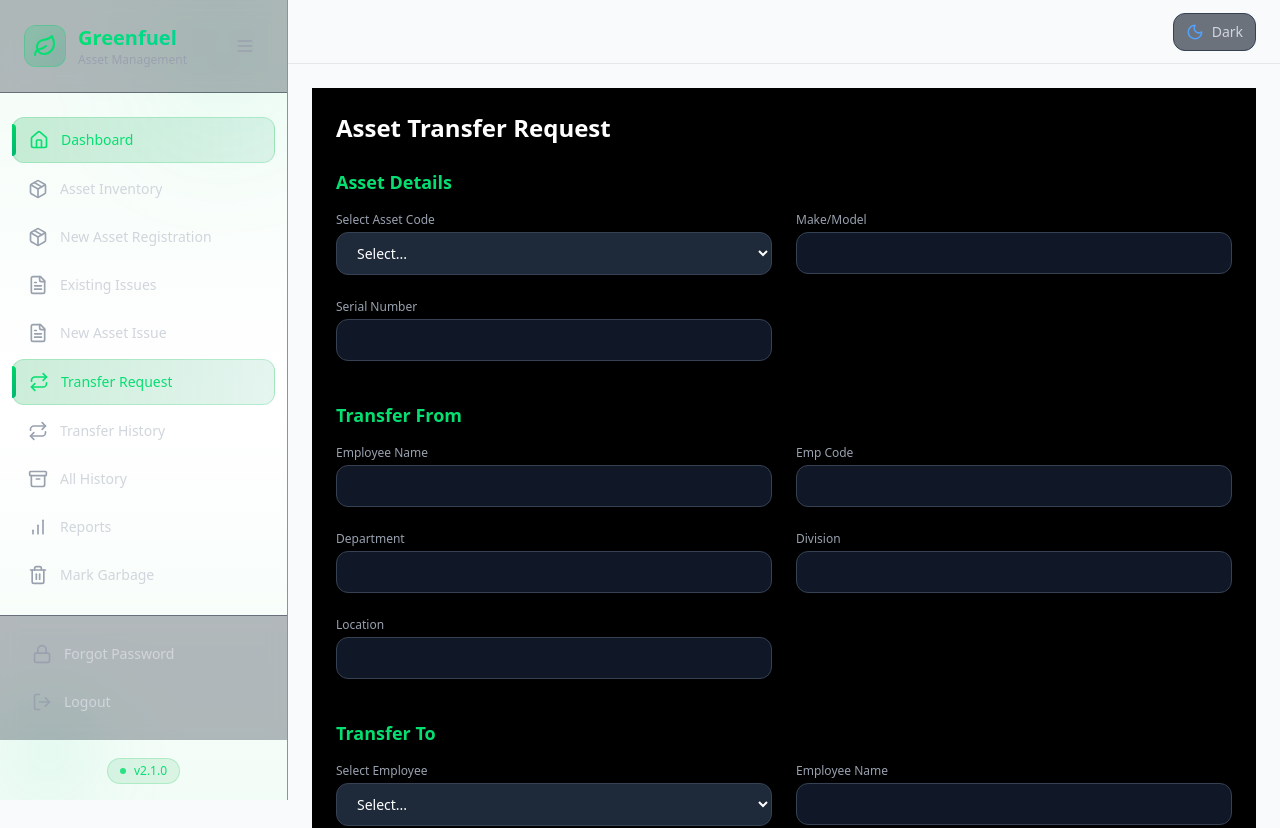
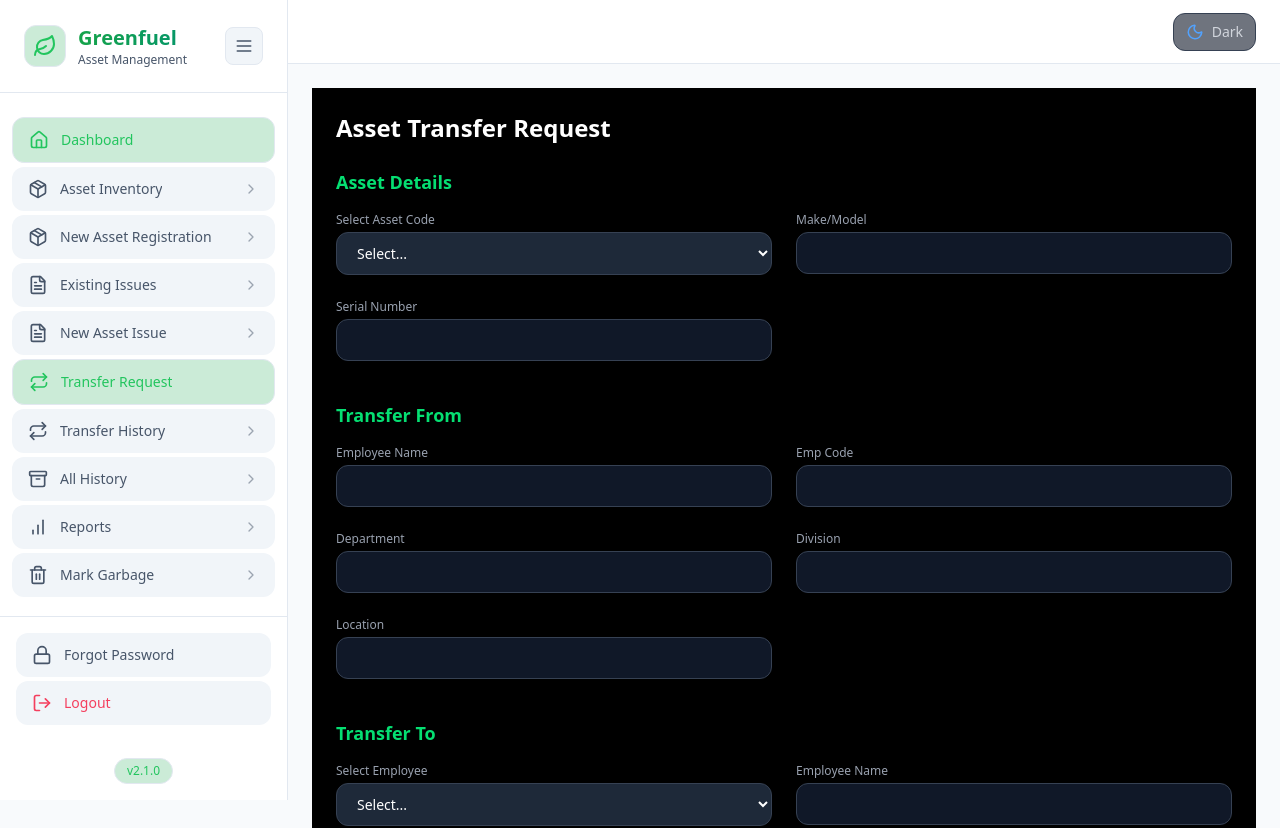
Before and after one commit to AmanBhatt0910/greenfuel-asset-management, a Next.js app: page /dashboard/transfer/new in a window 1280 px wide. Shown: the top 828 px of the page. Built offline with nearby package versions, Linux system fonts and the light colour scheme.

Commit message:
toggle theme added in sidebar

```diff
--- a/src/app/dashboard/layout.jsx
+++ b/src/app/dashboard/layout.jsx
@@ -1,18 +1,19 @@
 // src/app/dashboard/layout.jsx
 
 "use client";
+
 import { motion } from "framer-motion";
 import Sidebar from "@/components/Sidebar";
 import ThemeToggle from "@/components/ThemeToggle";
 
 export default function DashboardLayout({ children }) {
   return (
-    <div className="flex min-h-screen bg-[var(--background)] text-[var(--foreground)]">
+    <div className="flex min-h-screen bg-[color:var(--background)] text-[color:var(--foreground)]">
       <Sidebar />
 
       <main className="flex-1 flex flex-col overflow-hidden">
         {/* Top Bar */}
-        <header className="h-16 flex items-center justify-end px-6 border-b border-gray-200 dark:border-gray-800">
+        <header className="h-16 flex items-center justify-end px-6 surface border-b border-default">
           <ThemeToggle />
         </header>
 
--- a/src/app/dashboard/page.jsx
+++ b/src/app/dashboard/page.jsx
@@ -42,7 +42,6 @@ export default function Dashboard() {
           fetch("/api/dashboard/stats", {
             headers: { Authorization: `Bearer ${token}` },
           }),
-
           fetch("/api/history?limit=50", {
             headers: { Authorization: `Bearer ${token}` },
           }),
@@ -97,9 +96,9 @@ export default function Dashboard() {
   ];
 
   const pieData = [
-    { name: "Issued", value: stats.issuedAssets, color: "#38bdf8" },
-    { name: "In Stock", value: stats.inStockAssets, color: "#facc15" },
-    { name: "Garbage", value: stats.garbageAssets, color: "#f43f5e" },
+    { name: "Issued", value: stats.issuedAssets, color: "var(--info)" },
+    { name: "In Stock", value: stats.inStockAssets, color: "var(--warning)" },
+    { name: "Garbage", value: stats.garbageAssets, color: "var(--danger)" },
   ];
 
   return (
@@ -112,7 +111,7 @@ export default function Dashboard() {
       {/* Header */}
       <div className="flex items-center justify-between">
         <div>
-          <h2 className="text-4xl font-bold bg-gradient-to-r from-green-400 to-emerald-400 bg-clip-text text-transparent">
+          <h2 className="text-4xl font-bold gradient-accent bg-clip-text text-transparent">
             Dashboard
           </h2>
           <p className="text-secondary mt-1">
@@ -120,7 +119,7 @@ export default function Dashboard() {
           </p>
         </div>
 
-        <div className="hidden md:flex items-center gap-2 px-4 py-2 rounded-xl bg-green-500/10 border border-green-500/20 text-green-400 text-sm">
+        <div className="hidden md:flex items-center gap-2 px-4 py-2 rounded-xl accent-bg border border-[color:var(--accent)]/20 accent text-sm">
           <TrendingUp size={16} />
           System Healthy
         </div>
@@ -134,11 +133,12 @@ export default function Dashboard() {
             <motion.div
               key={i}
               whileHover={{ y: -6 }}
-              className="relative overflow-hidden rounded-2xl border border-[color:var(--border)]/60 surface backdrop-blur-xl shadow-lg"
+              className="relative overflow-hidden rounded-2xl surface border border-[color:var(--border)]/60 backdrop-blur-xl shadow-lg"
             >
               <div className="relative p-6 flex items-center gap-4">
+                {/* ICON COLORS KEPT STATIC */}
                 <div
-                  className={`p-4 rounded-xl bg-gradient-to-br ${s.gradient} text-primary shadow-lg`}
+                  className={`p-4 rounded-xl bg-gradient-to-br ${s.gradient} text-white shadow-lg`}
                 >
                   <Icon size={24} />
                 </div>
@@ -158,7 +158,7 @@ export default function Dashboard() {
       {/* Charts + Activity */}
       <div className="grid grid-cols-1 lg:grid-cols-2 gap-6">
         {/* Pie Chart */}
-        <div className="rounded-2xl border border-[color:var(--border)] surface p-6 shadow-lg">
+        <div className="rounded-2xl surface border border-[color:var(--border)] p-6 shadow-lg">
           <h3 className="text-lg font-semibold text-primary mb-4">
             Asset Status Distribution
           </h3>
@@ -184,8 +184,8 @@ export default function Dashboard() {
           </div>
         </div>
 
-        {/* Recent Activity (Paginated) */}
-        <div className="rounded-2xl border border-[color:var(--border)] surface p-6 shadow-lg">
+        {/* Recent Activity */}
+        <div className="rounded-2xl surface border border-[color:var(--border)] p-6 shadow-lg">
           <h3 className="text-lg font-semibold text-primary mb-4 flex items-center gap-2">
             <History size={18} />
             Recent Activity
@@ -200,12 +200,12 @@ export default function Dashboard() {
               paginatedHistory.map((h) => (
                 <div
                   key={h.id}
-                  className="p-3 rounded-xl border border-[color:var(--border)] surface-muted"
+                  className="p-3 rounded-xl surface-muted border border-[color:var(--border)]"
                 >
-                  <p className="text-sm text-gray-200">
+                  <p className="text-sm text-primary">
                     {h.description}
                   </p>
-                  <p className="text-xs text-gray-500 mt-1">
+                  <p className="text-xs text-secondary mt-1">
                     {new Date(h.created_at).toLocaleString()}
                   </p>
                 </div>
@@ -219,7 +219,7 @@ export default function Dashboard() {
               <button
                 disabled={currentPage === 1}
                 onClick={() => setCurrentPage((p) => p - 1)}
-                className="px-3 py-1 rounded-lg text-sm bg-gray-800 border border-[color:var(--border)] disabled:opacity-40"
+                className="px-3 py-1 rounded-lg text-sm surface-muted border border-[color:var(--border)] disabled:opacity-40"
               >
                 Previous
               </button>
@@ -231,7 +231,7 @@ export default function Dashboard() {
               <button
                 disabled={currentPage === totalPages}
                 onClick={() => setCurrentPage((p) => p + 1)}
-                className="px-3 py-1 rounded-lg text-sm bg-gray-800 border border-[color:var(--border)] disabled:opacity-40"
+                className="px-3 py-1 rounded-lg text-sm surface-muted border border-[color:var(--border)] disabled:opacity-40"
               >
                 Next
               </button>
--- a/src/app/forgot-password/page.jsx
+++ /dev/null
@@ -1,47 +0,0 @@
-"use client";
-import { useState } from "react";
-import { useRouter } from "next/navigation";
-
-export default function ForgotPassword() {
-  const router = useRouter();
-  const [email, setEmail] = useState("");
-  const [success, setSuccess] = useState(false);
-
-  const handleReset = (e) => {
-    e.preventDefault();
-    setSuccess(true);
-    // Simulate reset email sent
-    setTimeout(() => router.push("/"), 2000);
-  };
-
-  return (
-    <div className="flex items-center justify-center min-h-screen bg-black">
-      <div className="w-full max-w-md p-8 bg-gray-900 rounded-xl shadow-lg border border-gray-700">
-        <h2 className="text-2xl font-bold mb-6 text-white text-center">Forgot Password</h2>
-        {success ? (
-          <p className="text-green-400 text-center">Password reset link sent! Redirecting...</p>
-        ) : (
-          <form onSubmit={handleReset} className="space-y-4">
-            <div>
-              <label className="block text-gray-300 mb-1">Email</label>
-              <input
-                type="email"
-                value={email}
-                onChange={(e) => setEmail(e.target.value)}
-                placeholder="admin@greenfuel.com"
-                className="w-full px-4 py-2 rounded-lg bg-gray-800 border border-gray-700 text-white focus:outline-none focus:ring-2 focus:ring-green-500"
-                required
-              />
-            </div>
-            <button
-              type="submit"
-              className="w-full py-2 mt-2 bg-green-600 hover:bg-green-700 rounded-lg font-semibold shadow-lg transition-all"
-            >
-              Send Reset Link
-            </button>
-          </form>
-        )}
-      </div>
-    </div>
-  );
-}
--- a/src/components/Sidebar.jsx
+++ b/src/components/Sidebar.jsx
@@ -1,21 +1,32 @@
 // src/components/Sidebar.jsx
 
 "use client";
+
 import { useState, useEffect } from "react";
-import { useRouter, usePathname } from "next/navigation"; // ✅ usePathname for active state
+import { useRouter, usePathname } from "next/navigation";
 import {
-  Home, Package, FileText, Repeat, BarChart, Trash2, Archive, Lock, Menu, LogOut, ChevronRight, Leaf
+  Home,
+  Package,
+  FileText,
+  Repeat,
+  BarChart,
+  Trash2,
+  Archive,
+  Lock,
+  Menu,
+  LogOut,
+  ChevronRight,
+  Leaf,
 } from "lucide-react";
 
 export default function Sidebar() {
   const router = useRouter();
-  const pathname = usePathname(); // ✅ get current route
+  const pathname = usePathname();
   const [collapsed, setCollapsed] = useState(false);
   const [mounted, setMounted] = useState(false);
 
-  useEffect(() => {
-    setMounted(true);
-  }, []);
+  useEffect(() => setMounted(true), []);
+  if (!mounted) return null;
 
   const menu = [
     { name: "Dashboard", icon: <Home size={20} />, href: "/dashboard" },
@@ -37,148 +48,122 @@ export default function Sidebar() {
 
   const handleNavigation = (href, isLogout) => {
     if (isLogout) {
-      console.log("Logging out...");
       localStorage.removeItem("token");
-      router.push("/"); // ✅ logout redirect
+      router.push("/");
     } else {
-      router.push(href); // ✅ real navigation
+      router.push(href);
     }
   };
 
-  if (!mounted) return null;
-
   return (
     <aside
-      className={`h-screen transition-all duration-300 ease-in-out ${
+      className={`h-screen sticky top-0 transition-all duration-300 ${
         collapsed ? "w-20" : "w-72"
-      } surface dark:bg-gradient-to-b dark:from-gray-950 dark:via-gray-900 dark:to-black flex flex-col border-r border-gray-800/50 sticky top-0 backdrop-blur-xl relative overflow-hidden`}
+      } surface border-r border-default backdrop-blur-xl flex flex-col overflow-hidden`}
     >
-      {/* Background Effects */}
-      <div className="absolute inset-0 bg-gradient-to-b from-green-500/5 via-transparent to-green-500/5 pointer-events-none"></div>
-      <div className="absolute top-0 right-0 w-32 h-32 bg-green-400/10 rounded-full blur-3xl"></div>
-      <div className="absolute bottom-0 left-0 w-24 h-24 bg-emerald-400/10 rounded-full blur-2xl"></div>
-
       {/* Brand Header */}
       <div
-        className={`relative z-10 flex items-center p-6 border-b border-gray-800/50 bg-gray-900/30 backdrop-blur-sm
-          ${collapsed ? "justify-center" : "justify-between"}`}
+        className={`flex items-center p-6 border-b border-default ${
+          collapsed ? "justify-center" : "justify-between"
+        }`}
       >
         {!collapsed && (
-          <div className="flex items-center space-x-3">
-            <div className="p-2 rounded-xl bg-gradient-to-br from-green-400/20 to-emerald-600/20 border border-green-400/30">
-              <Leaf size={24} className="text-green-400" />
+          <div className="flex items-center gap-3">
+            <div className="p-2 rounded-xl accent-bg border border-default">
+              <Leaf size={24} className="accent" />
             </div>
             <div>
-              <h2 className="text-xl font-bold bg-gradient-to-r from-green-400 to-emerald-400 bg-clip-text text-transparent">
+              <h2 className="text-xl font-bold gradient-accent bg-clip-text text-transparent">
                 Greenfuel
               </h2>
-              <p className="text-xs text-gray-400 font-medium">Asset Management</p>
-            </div>
-          </div>
-        )}
-
-        {collapsed && (
-          <div className="flex-1 flex justify-center">
-            <div className="p-2 rounded-xl bg-gradient-to-br from-green-400/20 to-emerald-600/20 border border-green-400/30">
-              <Leaf size={24} className="text-green-400" />
+              <p className="text-xs text-secondary">Asset Management</p>
             </div>
           </div>
         )}
 
         <button
           onClick={() => setCollapsed(!collapsed)}
-          className="p-2 rounded-lg hover:bg-gray-800/50 transition-all duration-200 group ml-auto"
+          className="p-2 rounded-lg surface-muted border border-default"
         >
-          <Menu size={20} className="text-gray-400 group-hover:text-green-400 transition-colors" />
+          <Menu size={20} className="text-secondary" />
         </button>
       </div>
 
+      {/* Main Menu */}
+      <div className="flex-1 overflow-y-auto px-3 py-6">
+        <nav className="flex flex-col gap-1">
+          {menu.map((item, i) => {
+            const isActive =
+              pathname === item.href || pathname.startsWith(item.href);
 
-      {/* Main Menu */}
-      <div className="flex-1 overflow-y-auto px-3 py-6 relative z-10">
-        <nav className="flex flex-col gap-1 mb-8">
-          {menu.map((item, i) => {
-            const isActive = pathname === item.href || pathname.startsWith(item.href);
             return (
-              <div key={i} className="relative group">
-                {isActive && (
-                  <div className="absolute left-0 top-1/2 transform -translate-y-1/2 w-1 h-8 bg-gradient-to-b from-green-400 to-emerald-500 rounded-r-full"></div>
-                )}
               <button
+                key={i}
                 onClick={() => handleNavigation(item.href)}
-                  className={`w-full flex items-center gap-3 px-4 py-3 rounded-xl transition-all duration-200 group relative overflow-hidden
-                    ${
+                className={`flex items-center gap-3 px-4 py-3 rounded-xl transition-all ${
                   isActive
-                        ? "bg-gradient-to-r from-green-600/20 to-emerald-600/10 text-green-400 font-medium border border-green-500/20"
-                        : "hover:bg-gray-800/40 hover:text-green-400 text-gray-300"
+                    ? "accent-bg accent border border-default font-medium"
+                    : "surface-muted text-secondary"
                 }`}
               >
-                  <div className={`flex-shrink-0 ${isActive ? "text-green-400" : "text-gray-400 group-hover:text-green-400"} transition-colors`}>
+                <div className={isActive ? "accent" : "text-secondary"}>
                   {item.icon}
                 </div>
-                  {!collapsed && <span className="text-sm font-medium truncate">{item.name}</span>}
+                {!collapsed && (
+                  <span className="text-sm truncate">{item.name}</span>
+                )}
                 {!collapsed && !isActive && (
-                    <ChevronRight size={16} className="ml-auto opacity-0 group-hover:opacity-100 transform translate-x-2 group-hover:translate-x-0 transition-all duration-200 text-green-400" />
+                  <ChevronRight
+                    size={16}
+                    className="ml-auto opacity-50"
+                  />
                 )}
               </button>
-              </div>
             );
           })}
         </nav>
       </div>
 
       {/* Account Section */}
-      <div className="relative z-10 p-4 border-t border-gray-800/50 bg-gray-900/30 backdrop-blur-sm">
+      <div className="p-4 border-t border-default">
         <nav className="flex flex-col gap-1">
           {accountMenu.map((item, i) => {
             const isActive = pathname === item.href;
+
             return (
-              <div key={i} className="relative group">
-                {isActive && (
-                  <div className="absolute left-0 top-1/2 transform -translate-y-1/2 w-1 h-8 bg-gradient-to-b from-green-400 to-emerald-500 rounded-r-full"></div>
-                )}
               <button
+                key={i}
                 onClick={() => handleNavigation(item.href, item.isLogout)}
-                  className={`w-full flex items-center gap-3 px-4 py-3 rounded-xl transition-all duration-200 group relative overflow-hidden
-                    ${
-                      isActive
-                        ? "bg-gradient-to-r from-green-600/20 to-emerald-600/10 text-green-400 font-medium border border-green-500/20"
-                        : item.isLogout
-                        ? "hover:bg-red-600/10 hover:text-red-400 text-gray-300 hover:border hover:border-red-500/20"
-                        : "hover:bg-gray-800/40 hover:text-green-400 text-gray-300"
+                className={`flex items-center gap-3 px-4 py-3 rounded-xl transition-all ${
+                  item.isLogout
+                    ? "text-danger surface-muted"
+                    : isActive
+                    ? "accent-bg accent border border-default"
+                    : "surface-muted text-secondary"
                 }`}
               >
-                  <div className={`flex-shrink-0 transition-colors ${
-                    isActive
-                      ? "text-green-400"
-                      : item.isLogout
-                      ? "text-gray-400 group-hover:text-red-400"
-                      : "text-gray-400 group-hover:text-green-400"
-                  }`}>
+                <div
+                  className={
+                    item.isLogout ? "text-danger" : "text-secondary"
+                  }
+                >
                   {item.icon}
                 </div>
-                  {!collapsed && <span className="text-sm font-medium truncate">{item.name}</span>}
-                  {!collapsed && !isActive && (
-                    <ChevronRight size={16} className={`ml-auto opacity-0 group-hover:opacity-100 transform translate-x-2 group-hover:translate-x-0 transition-all duration-200 ${
-                      item.isLogout ? "text-red-400" : "text-green-400"
-                    }`} />
+                {!collapsed && (
+                  <span className="text-sm truncate">{item.name}</span>
                 )}
               </button>
-              </div>
             );
           })}
         </nav>
       </div>
 
-      {/* Version Badge */}
+      {/* Version */}
       {!collapsed && (
-        <div className="relative z-10 p-4">
-          <div className="text-center">
-            <div className="inline-flex items-center px-3 py-1 rounded-full bg-green-600/10 border border-green-500/20 text-green-400 text-xs font-medium">
-              <div className="w-1.5 h-1.5 bg-green-400 rounded-full mr-2 animate-pulse"></div>
+        <div className="p-4 text-center">
+          <span className="inline-flex items-center px-3 py-1 rounded-full accent-bg border border-default accent text-xs font-medium">
             v2.1.0
-            </div>
-          </div>
+          </span>
         </div>
       )}
     </aside>
```
Also changed, not shown: src/app/globals.css (+22 -42 lines). Lines whose indentation alone changed are shown as unchanged.
